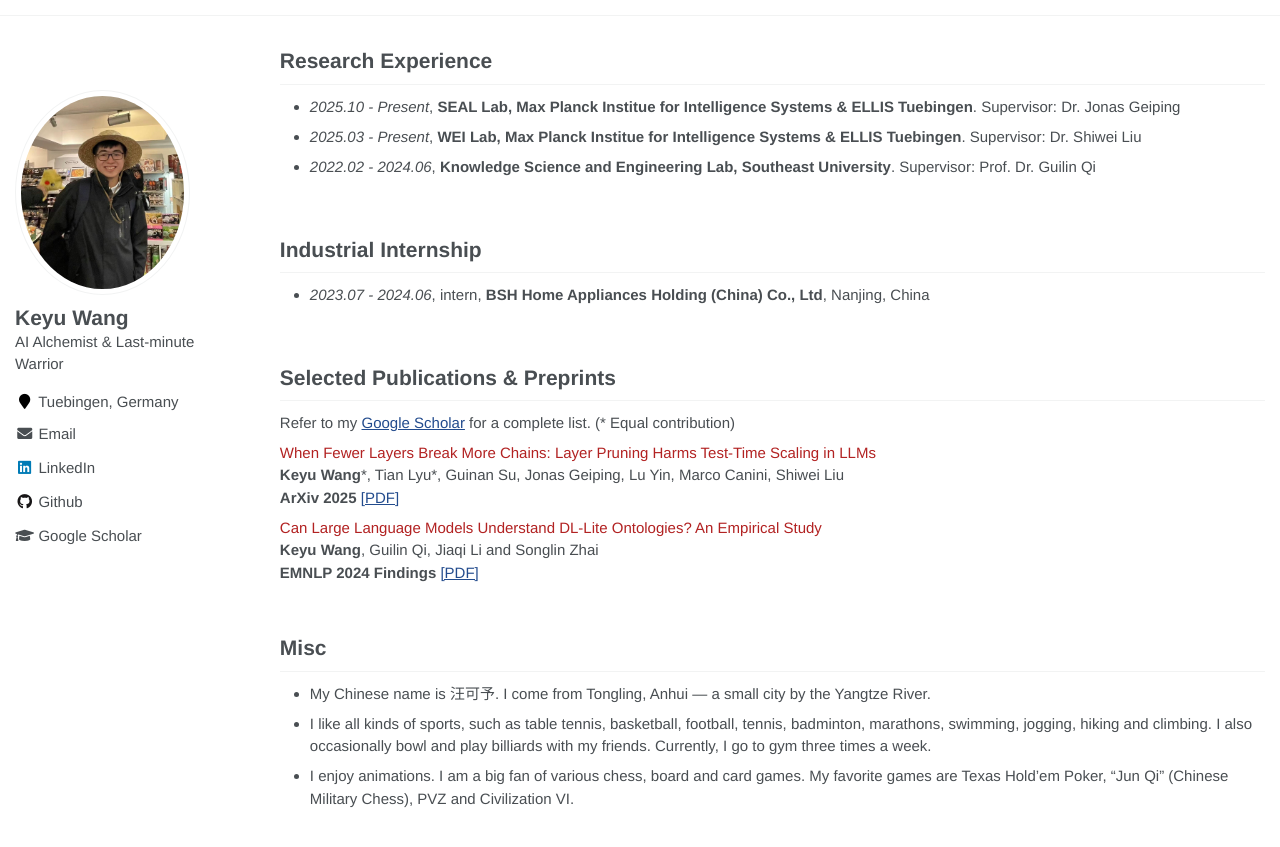
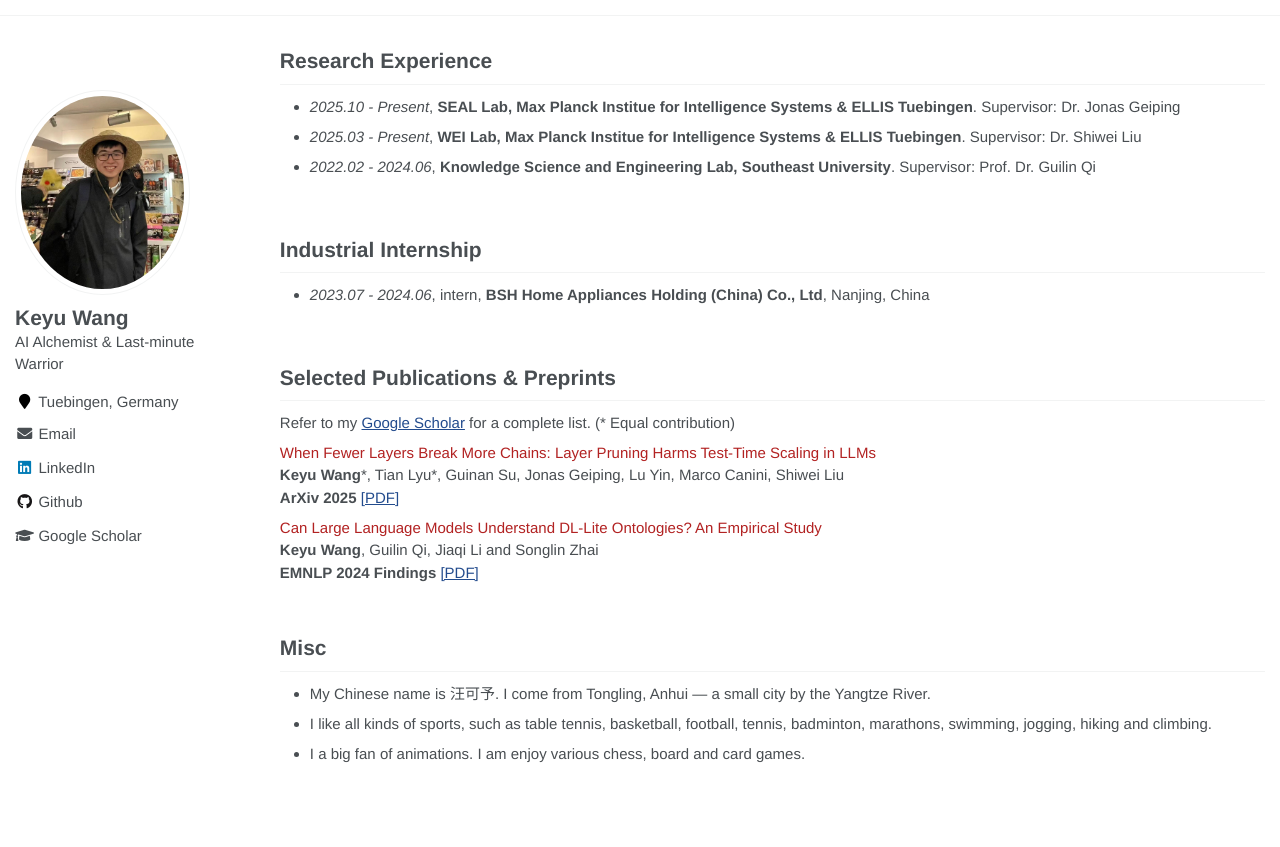
Before and after one commit to keyu-wang-2002/keyu-wang-2002.github.io, a Jekyll site: the page built from _pages/about.md, in a window 1280 px wide and 900 px high, scrolled down 635 px. Shown: the top 847 px of the window. Built offline with Jekyll 4.4.1, drawn with Linux system fonts in a browser that asks for light colours; some of the changed text lies outside the part shown.

Commit message:
Update about.md

```diff
--- a/_pages/about.md
+++ b/_pages/about.md
@@ -71,7 +71,6 @@ Refer to my [Google Scholar](https://scholar.google.com/citations?view_op=list_w
 
 # Misc
 - My Chinese name is 汪可予. I come from Tongling, Anhui — a small city by the Yangtze River.
-- I like all kinds of sports, such as table tennis, basketball, football, tennis, badminton, marathons, swimming, jogging, hiking and climbing.  I also occasionally bowl and play billiards with my friends. Currently, I go to gym three times a week.
-- I enjoy animations. I am a big fan of various chess, board and card games. My favorite games are Texas Hold'em Poker, "Jun Qi" (Chinese Military Chess), PVZ and Civilization VI.
-
+- I like all kinds of sports, such as table tennis, basketball, football, tennis, badminton, marathons, swimming, jogging, hiking and climbing.
+- I a big fan of animations. I am enjoy various chess, board and card games.
 <div style="height: 75px;"></div>
```
Also changed, not shown: other parts of _pages/about.md (+1 -1 lines).
